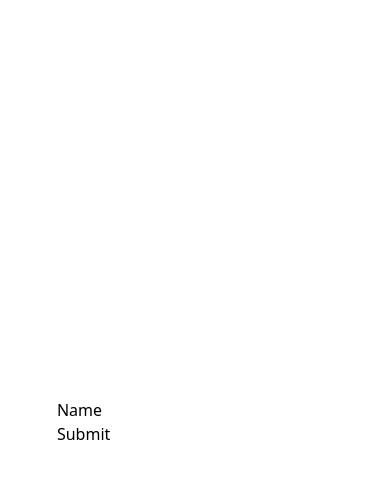
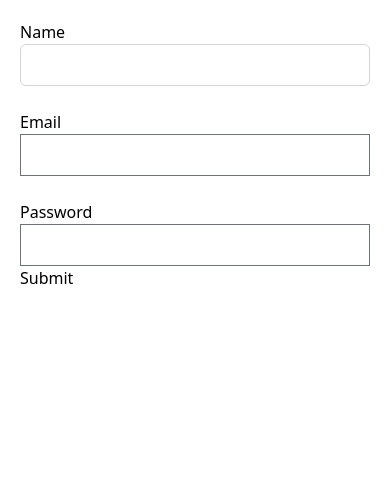
Before and after one commit to abdurrahmanrahat/react-reusable-components, a React (Vite) app: page / in a window 390 px wide. Shown: the top 478 px of the page. Built offline with nearby package versions, Linux system fonts and the light colour scheme.

Commit message:
responsive form layout

```diff
--- a/package.json
+++ b/package.json
@@ -18,6 +18,7 @@
     "tailwind-merge": "^2.2.0"
   },
   "devDependencies": {
+    "@tailwindcss/forms": "^0.5.7",
     "@types/react": "^18.2.43",
     "@types/react-dom": "^18.2.17",
     "@typescript-eslint/eslint-plugin": "^6.14.0",
--- a/src/App.tsx
+++ b/src/App.tsx
@@ -20,7 +20,7 @@
 
   return (
     <Container>
-      <div className="h-screen w-full flex justify-center items-center">
+      <div>
         {/* <div>
           <Button onClick={() => setModal((prev) => !prev)}>Open Modal</Button>
           <Modal isOpen={modal} onClose={handleModalClose}>
--- a/src/components/NormalForm/NormalForm.tsx
+++ b/src/components/NormalForm/NormalForm.tsx
@@ -1,4 +1,5 @@
 import { useForm } from "react-hook-form";
+import cn from "../../utils/cn";
 
 const NormalForm = () => {
   const { register, handleSubmit } = useForm();
@@ -7,11 +8,54 @@
     console.log(data);
   };
 
+  const dabble = true;
+
   return (
-    <form onSubmit={handleSubmit(onSubmit)}>
-      <div>
-        <label htmlFor="name">Name</label>
-        <input type="text" id="name" {...register("name")} />
+    <form
+      onSubmit={handleSubmit(onSubmit)}
+      className={cn("w-full p-5 mx-auto", {
+        "max-w-5xl": dabble,
+        "max-w-md": !dabble,
+      })}
+    >
+      <div
+        className={cn("grid grid-cols-1 justify-items-center gap-6", {
+          "md:grid-cols-2": dabble,
+        })}
+      >
+        <div className="w-full max-w-md">
+          <label className="block" htmlFor="name">
+            Name
+          </label>
+          <input
+            className="w-full border border-gray-300 rounded-md focus:border-purple-500 focus:ring-1 focus:ring-purple-500"
+            type="text"
+            id="name"
+            {...register("name")}
+          />
+        </div>
+        <div className="w-full max-w-md">
+          <label className="block" htmlFor="name">
+            Email
+          </label>
+          <input
+            className="w-full"
+            type="text"
+            id="name"
+            {...register("name")}
+          />
+        </div>
+        <div className="w-full max-w-md">
+          <label className="block" htmlFor="name">
+            Password
+          </label>
+          <input
+            className="w-full"
+            type="text"
+            id="name"
+            {...register("name")}
+          />
+        </div>
       </div>
 
       <button type="submit">Submit</button>
--- a/tailwind.config.js
+++ b/tailwind.config.js
@@ -11,5 +11,5 @@
       }
     },
   },
-  plugins: [],
+  plugins: [require('@tailwindcss/forms'),],
 }
```
Also changed, not shown: 1 other file (tests, documents, lock files or other folders).
